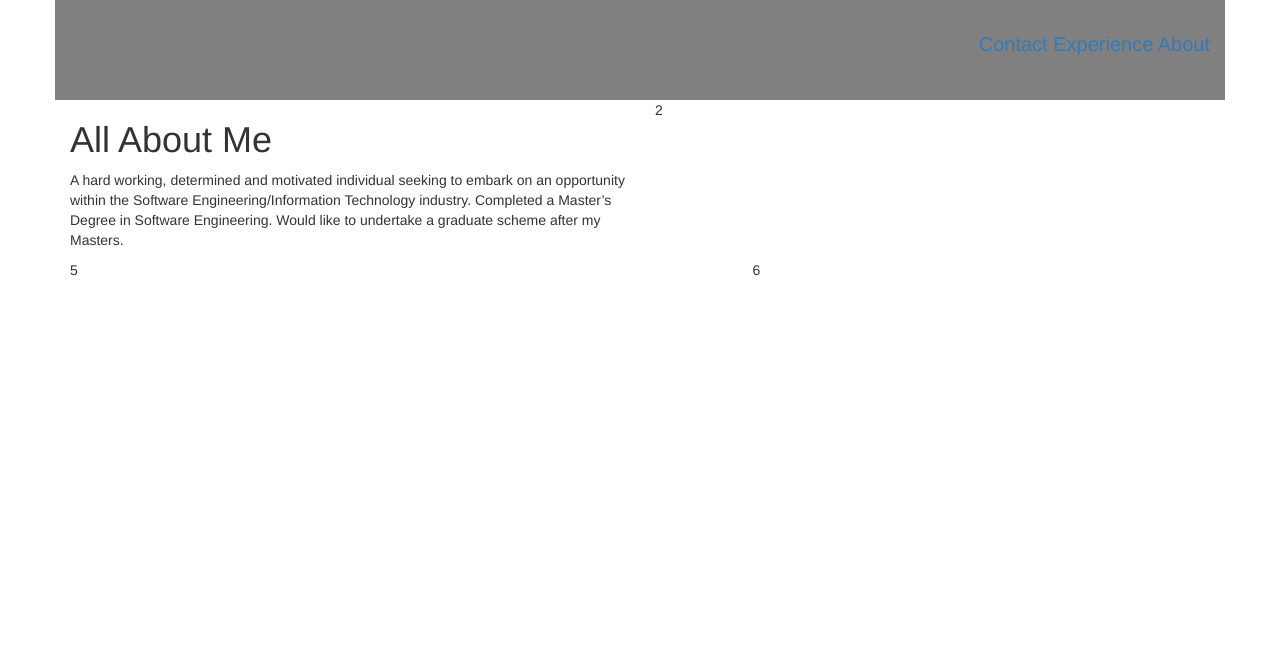
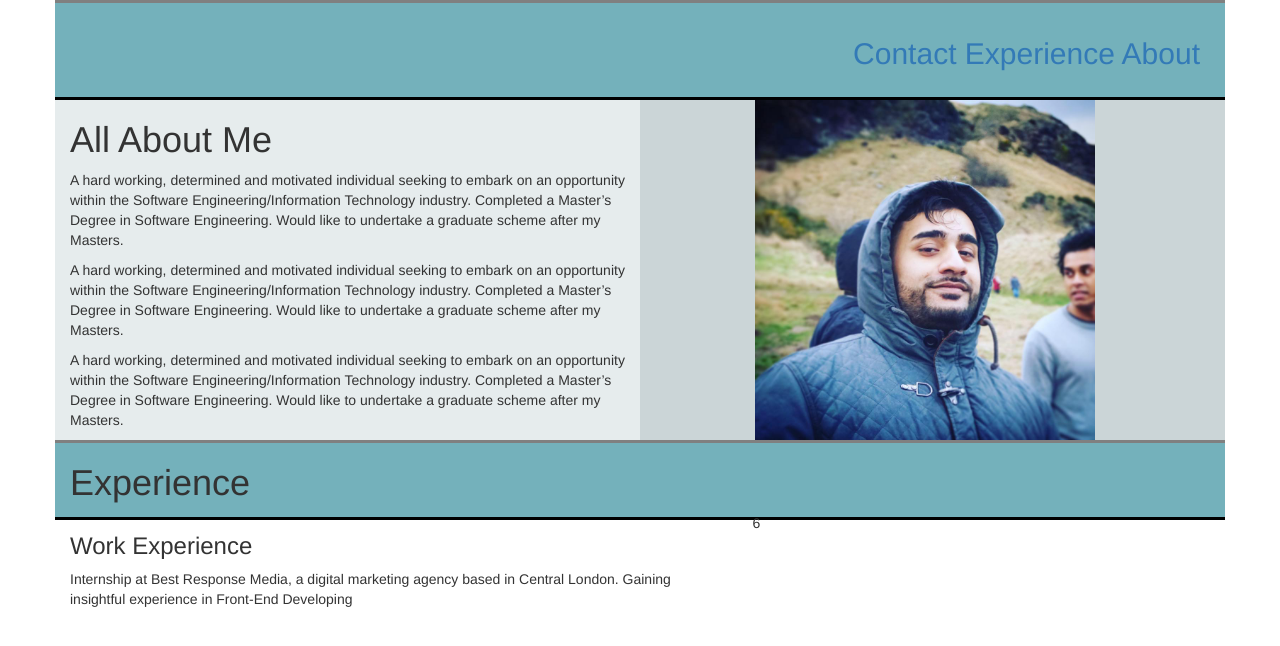
Before and after one commit to yasiryusuf/portfolio, a plain HTML site: page index.html in a window 1280 px wide. Drawn offline with nearby package versions, Linux system fonts and the light colour scheme.

Commit message:
added image of myself

```diff
--- a/index.html
+++ b/index.html
@@ -22,16 +22,26 @@
     <div class="row">
       <div class="col-lg-6 About">
        <h1>All About Me</h1>
+       <p>A hard working, determined and motivated individual seeking to embark on an opportunity within the Software
+           Engineering/Information Technology industry. Completed a Master’s Degree in Software Engineering.
+          Would like to undertake a graduate scheme after my Masters.</p>
+       <p>A hard working, determined and motivated individual seeking to embark on an opportunity within the Software     Engineering/Information Technology industry. Completed a Master’s Degree in Software Engineering.
+          Would like to undertake a graduate scheme after my Masters.</p>
        <p>A hard working, determined and motivated individual seeking to embark on an opportunity within the Software Engineering/Information Technology industry. Completed a Master’s Degree in Software Engineering.
           Would like to undertake a graduate scheme after my Masters.</p>
       </div>
-      <div class="col-lg-4 ImageP">
-          2
+      <div class="col-lg-6 ImageP">
+          <img src="./fbprofile2.jpg" alt="facebook photo" height="340px" width:"300px">
       </div>
     </div>
     <div class="row">
-      <div class="col-lg-7 red">
-        5
+      <div class="col-lg-12 Experience">
+        <h1>Experience</h1>
+    <div class="row">
+      <div class="col-lg-7 work-experience">
+        <h3>Work Experience</h3>
+        <p>Internship at Best Response Media, a digital marketing agency based in Central London.
+          Gaining insightful experience in Front-End Developing</p>
     </div>
     <div class="col-lg-5 pink">
         6
--- a/styles.css
+++ b/styles.css
@@ -1,14 +1,37 @@
 .header {
-  background-color: gray;
+  background-color: #74B1BB;
   height:100px;
+  border-top: 3px solid gray;
+  border-bottom: 3px solid black;
 }
 
 nav{
   float: right;
-  font-size: 20px;
+  font-size: 30px;
   color:black;
   margin-top: 30px;
+  margin-right: 10px;
 }
+
+.About {
+  background-color: #E6ECED;
+}
+
+.ImageP{
+  background-color: #CBD5D7;
+  height: 340px;
+}
+
+.ImageP img {
+  margin-left: 100px;
+}
+.Experience {
+  height:80px;
+  background-color: #74B1BB;
+  border-top: 3px solid gray;
+  border-bottom: 3px solid black;
+}
+
 
 
 
```
Also changed, not shown: fbprofile2.jpg (added).
